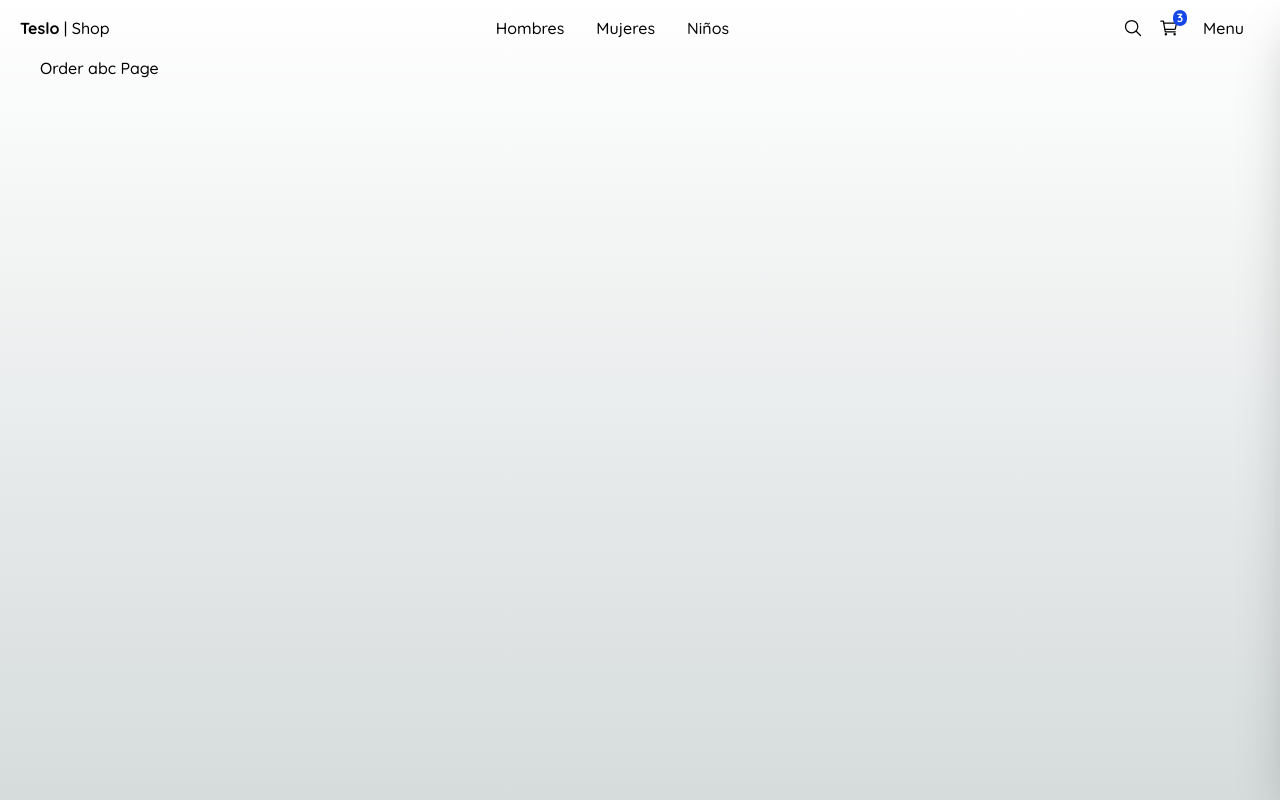
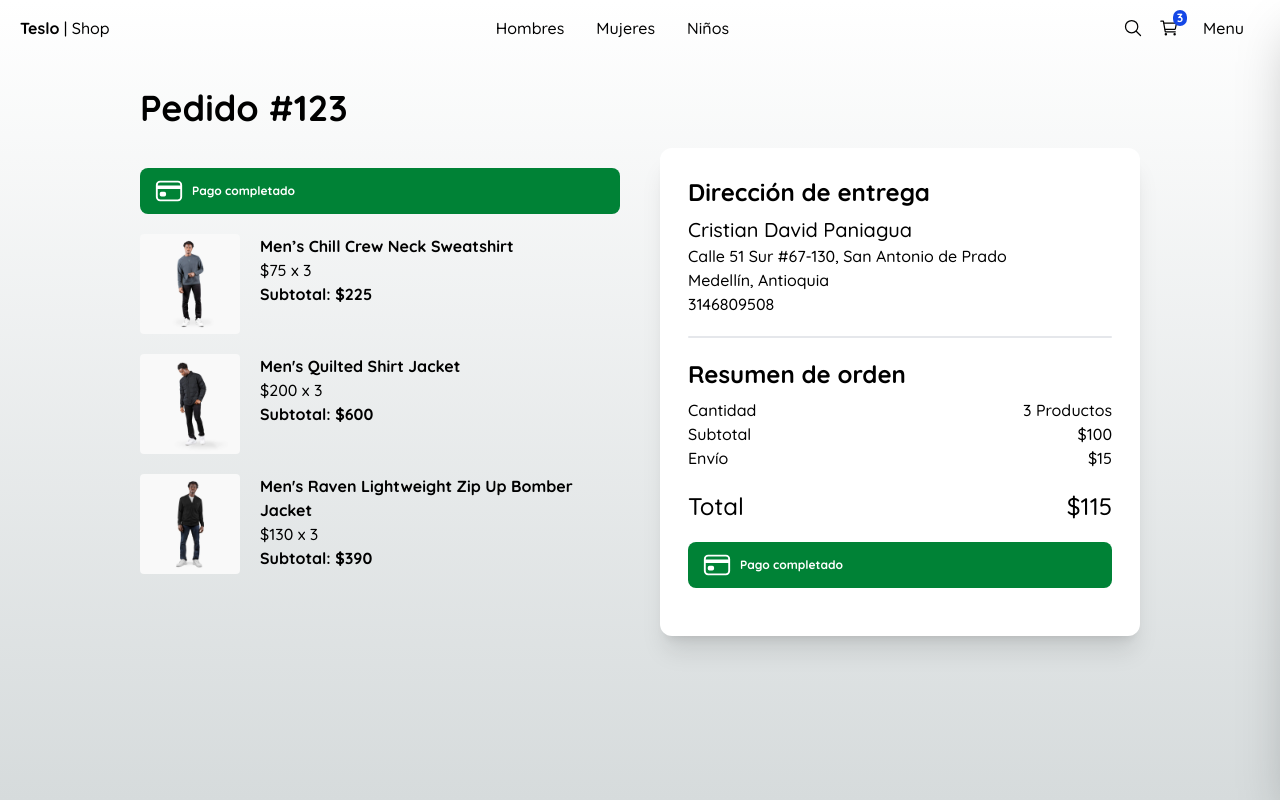
Before and after one commit to crdavip/teslo-shop, a Next.js app: page /orders/123 in a window 1280 px wide. Built offline with nearby package versions, Linux system fonts and the light colour scheme.

Commit message:
Order, Orders and Empty cart pages created

```diff
--- a/src/app/(shop)/empty/page.tsx
+++ b/src/app/(shop)/empty/page.tsx
@@ -1,7 +1,16 @@
+import Link from "next/link";
+import { IoCartOutline } from "react-icons/io5";
+
 export default function EmptyPage() {
   return (
-    <div>
-      <h1>Empty Page</h1>
+    <div className="flex justify-center items-center h-[800px]">
+      <IoCartOutline size={80} className="mx-5" />
+      <div className="flex flex-col items-center">
+        <h1 className="text-xl font-semibold">Tu carrito esta vacío</h1>
+        <Link className="text-blue-500 mt-2 text-4xl" href="/">
+          Regresar
+        </Link>
+      </div>
     </div>
   );
 }
--- a/src/app/(shop)/orders/[id]/page.tsx
+++ b/src/app/(shop)/orders/[id]/page.tsx
@@ -1,7 +1,90 @@
-export default function OrderPage() {
+import Image from "next/image";
+import clsx from "clsx";
+import { IoCardOutline } from "react-icons/io5";
+import { Title } from "@/components";
+import { initialData } from "@/seed/seed";
+
+const productsInCart = [initialData.products[0], initialData.products[1], initialData.products[2]];
+
+interface Props {
+  params: {
+    id: string;
+  };
+}
+
+export default async function OrderPage({ params }: Props) {
+  const { id } = await params;
   return (
-    <div>
-      <h1>Order abc Page</h1>
+    <div className="flex justify-center items-center mb-72 px-10 sm:px-0">
+      <div className="flex flex-col w-[1000px]">
+        <Title title={`Pedido #${id}`} />
+        <div className="grid grid-cols-1 sm:grid-cols-2 gap-10">
+          <div className="flex flex-col mt-5">
+            <div
+              className={clsx("flex items-center rounded-lg py-2 px-3.5 text-xs font-bold text-white mb-5", {
+                "bg-red-500": false,
+                "bg-green-700": true,
+              })}
+            >
+              <IoCardOutline size={30} />
+              {/* <span className="mx-2">Pago pendiente</span> */}
+              <span className="mx-2">Pago completado</span>
+            </div>
+            {productsInCart.map((product) => (
+              <div key={product.slug} className="flex mb-5">
+                <Image
+                  src={`/products/${product.images[0]}`}
+                  alt={product.title}
+                  className="mr-5 rounded h-[100px]"
+                  width={100}
+                  height={100}
+                  priority
+                />
+                <div>
+                  <p className="font-bold">{product.title}</p>
+                  <p>${product.price} x 3</p>
+                  <p className="font-bold">Subtotal: ${product.price * 3}</p>
+                </div>
+              </div>
+            ))}
+          </div>
+          <div className="bg-white rounded-xl shadow-xl p-7 h-fit">
+            <h2 className="text-2xl mb-2 font-bold">Dirección de entrega</h2>
+            <div>
+              <p className="text-xl">Cristian David Paniagua</p>
+              <p>Calle 51 Sur #67-130, San Antonio de Prado</p>
+              <p>Medellín, Antioquia</p>
+              <p>3146809508</p>
+            </div>
+
+            <div className="w-full h-0.5 rounded bg-gray-200 my-5" />
+
+            <h2 className="text-2xl mb-2 font-bold">Resumen de orden</h2>
+            <div className="grid grid-cols-2">
+              <span>Cantidad</span>
+              <span className="text-right">3 Productos</span>
+              <span>Subtotal</span>
+              <span className="text-right">$100</span>
+              <span>Envío</span>
+              <span className="text-right">$15</span>
+              <span className="text-2xl mt-5">Total</span>
+              <span className="text-2xl mt-5 text-right">$115</span>
+            </div>
+            <div className="mt-5 mb-2 w-full">
+              <div
+                className={clsx("flex items-center rounded-lg py-2 px-3.5 text-xs font-bold text-white mb-5", {
+                  "bg-red-500": false,
+                  "bg-green-700": true,
+                })}
+              >
+                <IoCardOutline size={30} />
+                {/* <span className="mx-2">Pago pendiente</span> */}
+                <span className="mx-2">Pago completado</span>
+              </div>
+            </div>
+          </div>
+        </div>
+      </div>
     </div>
   );
 }
--- a/src/app/(shop)/orders/page.tsx
+++ b/src/app/(shop)/orders/page.tsx
@@ -1,7 +1,62 @@
+import Link from "next/link";
+import { IoCardOutline } from "react-icons/io5";
+import { Title } from "@/components";
+
+
 export default function OrdersPage() {
   return (
-    <div>
-      <h1>Orders Page</h1>
-    </div>
+    <>
+      <Title title="Pedidos" />
+
+      <div className="mb-10">
+        <table className="min-w-full">
+          <thead className="bg-gray-200 border-b border-gray-300 ">
+            <tr>
+              <th scope="col" className="text-sm font-medium text-gray-600 px-6 py-4 text-left">
+                #ID
+              </th>
+              <th scope="col" className="text-sm font-medium text-gray-600 px-6 py-4 text-left">
+                Nombre completo
+              </th>
+              <th scope="col" className="text-sm font-medium text-gray-600 px-6 py-4 text-left">
+                Estado
+              </th>
+              <th scope="col" className="text-sm font-medium text-gray-600 px-6 py-4 text-left">
+                Opciones
+              </th>
+            </tr>
+          </thead>
+          <tbody>
+            <tr className="bg-white border-b border-gray-300 transition duration-300 ease-in-out hover:bg-gray-100">
+              <td className="px-6 py-4 whitespace-nowrap text-sm font-medium text-gray-900">1</td>
+              <td className="text-sm text-gray-900 font-light px-6 py-4 whitespace-nowrap">Mark</td>
+              <td className="flex items-center text-sm  text-gray-900 font-light px-6 py-4 whitespace-nowrap">
+                <IoCardOutline className="text-green-800" />
+                <span className="mx-2 text-green-800">Pagada</span>
+              </td>
+              <td className="text-sm text-gray-900 font-light px-6 ">
+                <Link href="/orders/123" className="hover:underline">
+                  Ver pedido
+                </Link>
+              </td>
+            </tr>
+
+            <tr className="bg-white border-b border-gray-300 transition duration-300 ease-in-out hover:bg-gray-100">
+              <td className="px-6 py-4 whitespace-nowrap text-sm font-medium text-gray-900">1</td>
+              <td className="text-sm text-gray-900 font-light px-6 py-4 whitespace-nowrap">Mark</td>
+              <td className="flex items-center text-sm  text-gray-900 font-light px-6 py-4 whitespace-nowrap">
+                <IoCardOutline className="text-red-800" />
+                <span className="mx-2 text-red-800">No Pagada</span>
+              </td>
+              <td className="text-sm text-gray-900 font-light px-6 ">
+                <Link href="/orders/123" className="hover:underline">
+                  Ver pedido
+                </Link>
+              </td>
+            </tr>
+          </tbody>
+        </table>
+      </div>
+    </>
   );
 }
```
